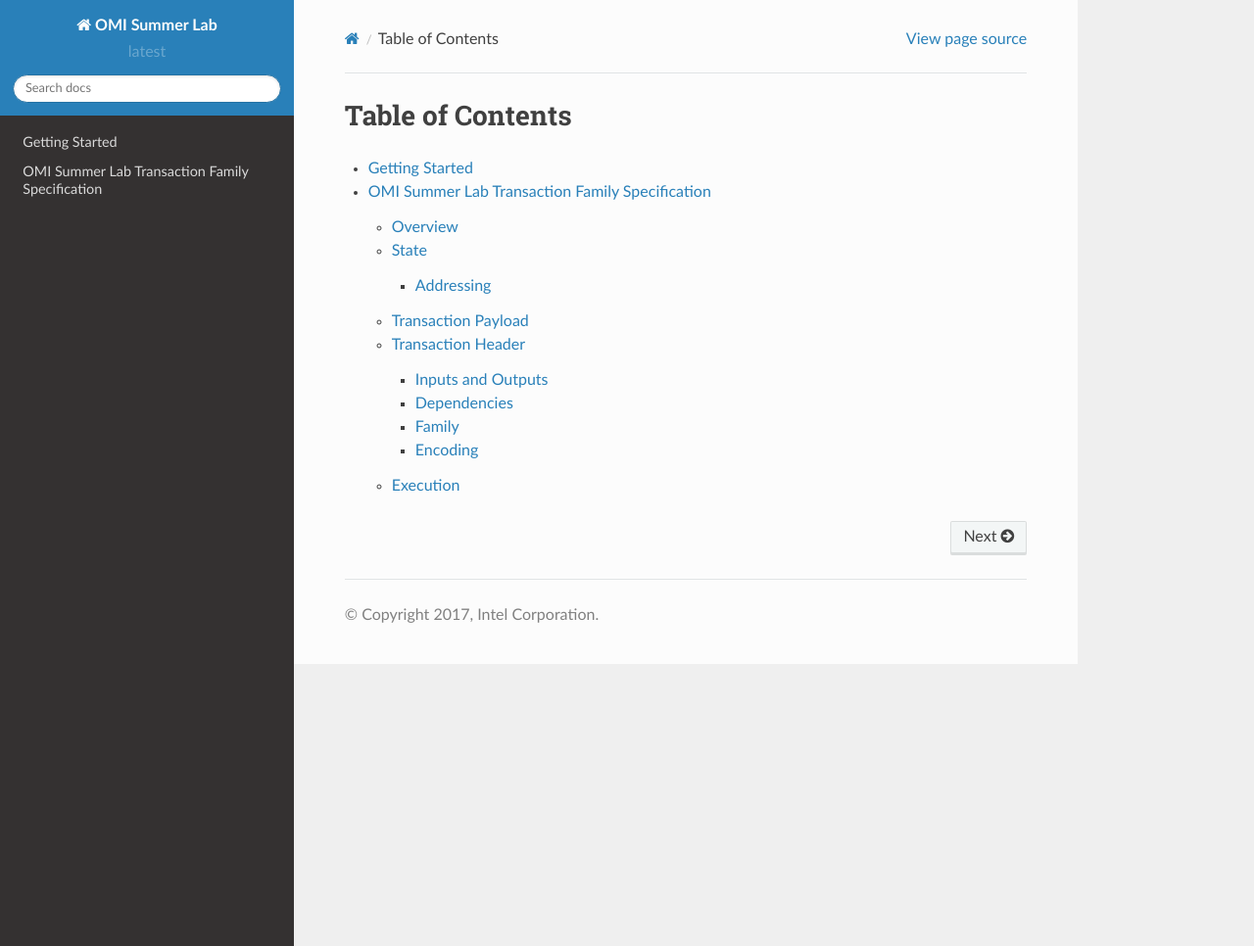
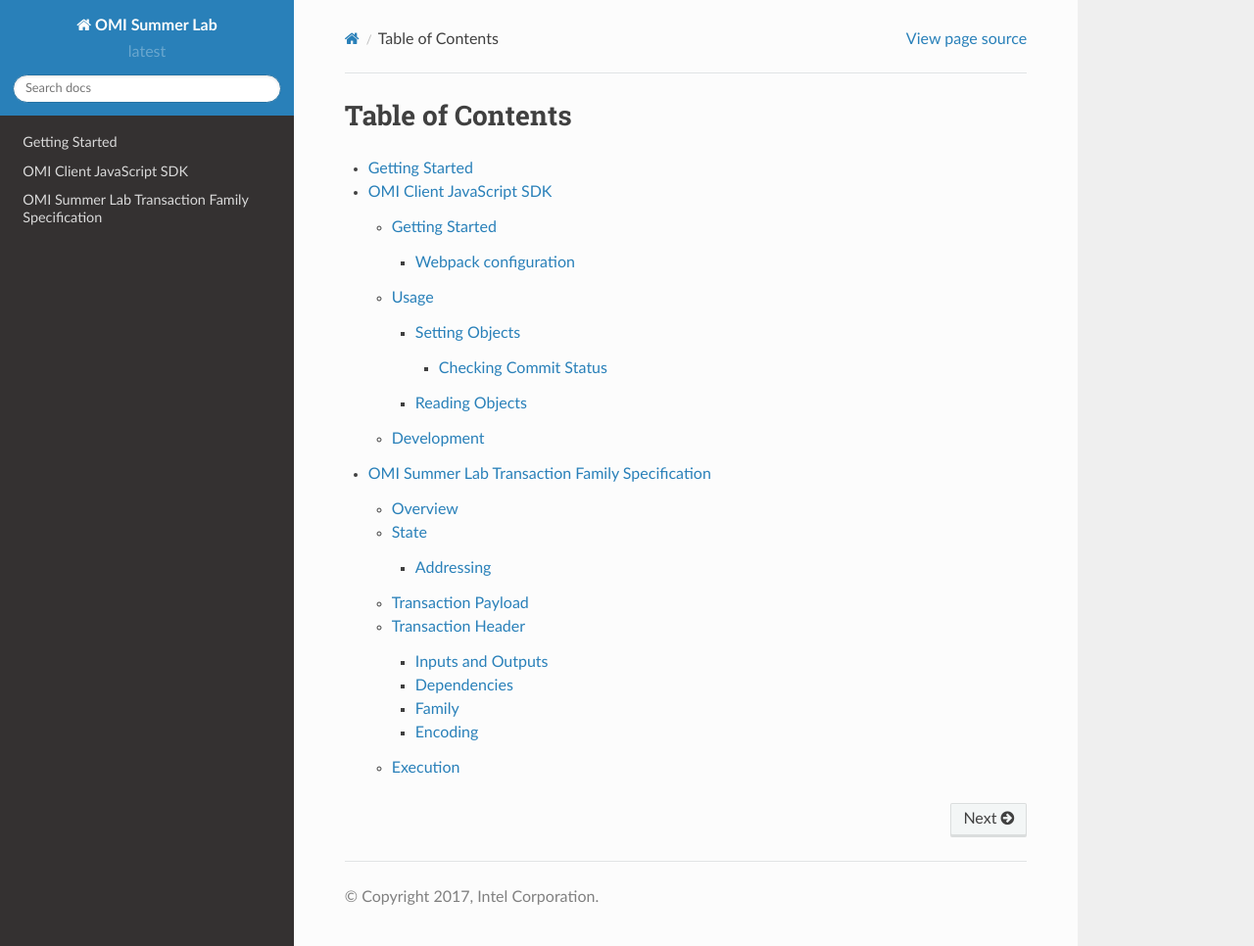
Before and after one commit to IntelLedger/omi-summer-lab, a Sphinx documentation site: the page built from docs/source/contents.rst, in a window 1280 px wide and 966 px high. Shown: the whole window at 98% size. Built offline with Sphinx 7.4.7 and the Read the Docs theme 2.0.0, drawn with Linux system fonts in a browser that asks for light colours; part of the change alters nothing that is shown.

Commit message:
Add client js sdk docs to sphinx doc
Add the client js documentation to the sphinx doc, for cleaner
readability.

Signed-off-by: Peter Schwarz <pschwarz@bitwise.io>

```diff
--- a/docs/source/contents.rst
+++ b/docs/source/contents.rst
@@ -6,4 +6,6 @@ Table of Contents
 
    getting_started.rst
 
+   omi_client.rst
+
    transaction_family_specification.rst
--- /dev/null
+++ b/docs/source/omi_client.rst
@@ -0,0 +1,192 @@
+*************************
+OMI Client JavaScript SDK
+*************************
+
+The OMI Summer Lab JavaScript SDK provides a simple client to submit and fetch
+values to a Hyperledger Sawtooth blockchain.
+
+See the `OMI JavaScript SDK JSDoc <omi_client/index.html>`__.
+
+Getting Started
+***************
+
+.. note::
+
+  **Requires Node 6.x or greater.**
+
+In your project, install the `omi-client` using the github repository location:
+
+.. code-block:: console
+
+  $ npm install IntelLedger/omi-summer-lab
+
+.. note::
+
+  Note, some of the underlying packages are built with
+  `prebuild <https://github.com/mafintosh/prebuild>`__.  Installs will be much
+  faster if you install
+  `prebuild-install <https://github.com/mafintosh/prebuild-install>`__.
+
+You will also need to install the underlying sawtooth-sdk dependency, which
+will have been included as part of the omi-summer-lab installation. Run the
+following step:
+
+.. code-block:: console
+
+  $ npm install ./node_modules/omi-client/omi-client/dependencies/sawtooth-core/sdk/javascript
+
+This can be added to your `package.json` as a `postinstall` step, for future
+installations.
+
+Webpack configuration
+=====================
+
+If you are using a tool like Webpack, you will need to include an alias for the
+zeromq library, which cannot be included in the browser. A mock module has been
+included with the `omi-client` installation, and can be referenced in your
+webpack configuration file (see `examples/webclient/webpack.config.js`).
+
+A `webpack.config.js` should include the following:
+
+.. code-block:: javascript
+
+    // ...
+    resolve: {
+      alias: {
+        zeromq$: path.resolve(__dirname, './node_modules/omi-client/omi-client/lib/mock_zeromq.js')
+      }
+    }
+    // ...
+
+Usage
+*****
+
+To submit items to the block chain, or read existing items value off the global
+state, you must create an `OmiClient`.  It can be created with a private key you
+can generate, or one that has been saved to disk.
+
+.. code-block:: javascript
+
+  let {OmiClient} = require('omi-client')
+  let {signer} = require('sawtooth-sdk')
+
+  const sawtoothBaseUrl = 'http://localhost:8080'
+  const privateKey = signer.makePrivateKey() // or load existing key from some other source
+
+  let client = new OmiClient(sawtoothBaseUrl, privateKey)
+
+Setting Objects
+===============
+
+Objects are set in the global state via a transaction submitted to the block
+chain. These objects are `IndividualIdentity`, `OrganizationalIdentity`,
+`Recording`, and `Work`. Each has a corresponding `set` method on the
+`OmiClient`: `setIndividual` for `IndividualIdentity`, and so on.
+
+Initial sets of an object result in a new object being stored in the global
+state.  Subsequent sets of an object result in an update operation.  These
+updates may only be performed by the owner of the private key that signed the
+original set operation.  In other words, ownership of the object is controlled
+by the public key associated with the private key used to create it.
+
+`OrganizationalIdentity` and `Recordings` both have type enumerations.  These
+can be accessed via
+
+.. code-block:: javascript
+
+  let {OrganizationalIdentity, Recording} = require('omi-client/protobuf')
+
+  // and used like so (with an Organization example):
+
+  client.setOrganization({
+    name: 'Sawtooth Music Group',
+    type: OrganizationalIdentity.Type.LABEL
+  }).then((statusChecker) => {
+    // ...
+  })
+
+Checking Commit Status
+----------------------
+
+As seen in the above example, any `set` method returns a JavaScript Promise for
+the current status of the transaction submission.  A call to its `check` method
+will request the status, returning either `"COMMITTED"` or `"PENDING"`, in the
+case of a time out.
+
+For example:
+
+.. code-block:: javascript
+
+  client.setIndividual({ /* some fields */ })
+        .then((statusChecker) => status.check())
+        .then((status) => {
+          if (status == 'COMMITTED') {
+            // update a UI or log a message
+          } else {
+            // Pending - check again, or consider the transaction a failure
+          }
+        })
+
+Reading Objects
+===============
+
+Objects in the global state each have a pair of methods for reading values: a
+get-by-id method and a get-list method.  Like set, there is one for each OMI
+Object: `getIndividual` for a single `IndividualIdentity`, and `getIndividuals`
+for a cursor into a list of `IndividualIdentity`.  `OrganizationalIdentity`,
+`Recording`, and `Work` follow suit.
+
+To get all individuals, for example:
+
+.. code-block:: javascript
+
+  client.getIndividuals().all().then((individuals) => {
+     // print or update a UI of individuals
+  })
+
+To iterator over the individuals, for example:
+
+.. code-block:: javascript
+
+  client.getIndividuals().each((err, individual) => {
+    if (err) {
+       console.log('Error occurred reading an individual', err)
+    }
+
+    // print or update a UI individual. E.g.
+    console.log(`Individual ${individual.name}`)
+  })
+
+An specific individual can be fetched by its natural key, in this case name:
+
+.. code-block:: javascript
+
+  client.getIndividual('David Bowie').then((individual) => {
+     console.log(individual.ISNI)
+  })
+
+Development
+***********
+
+Checkout the repo and cd to `<omi-summer-lab>/` and type:
+
+.. code-block:: console
+
+  $ npm install
+  $ npm run compile-protobuf
+
+To run the unit tests:
+
+.. code-block:: console
+
+  $ npm test
+
+
+To build the docs:
+
+.. code-block:: console
+
+  $ npm run build-docs
+
+
+The generated docs can be found in `<omi-summer-lab>/omi-client/docs`.
```
